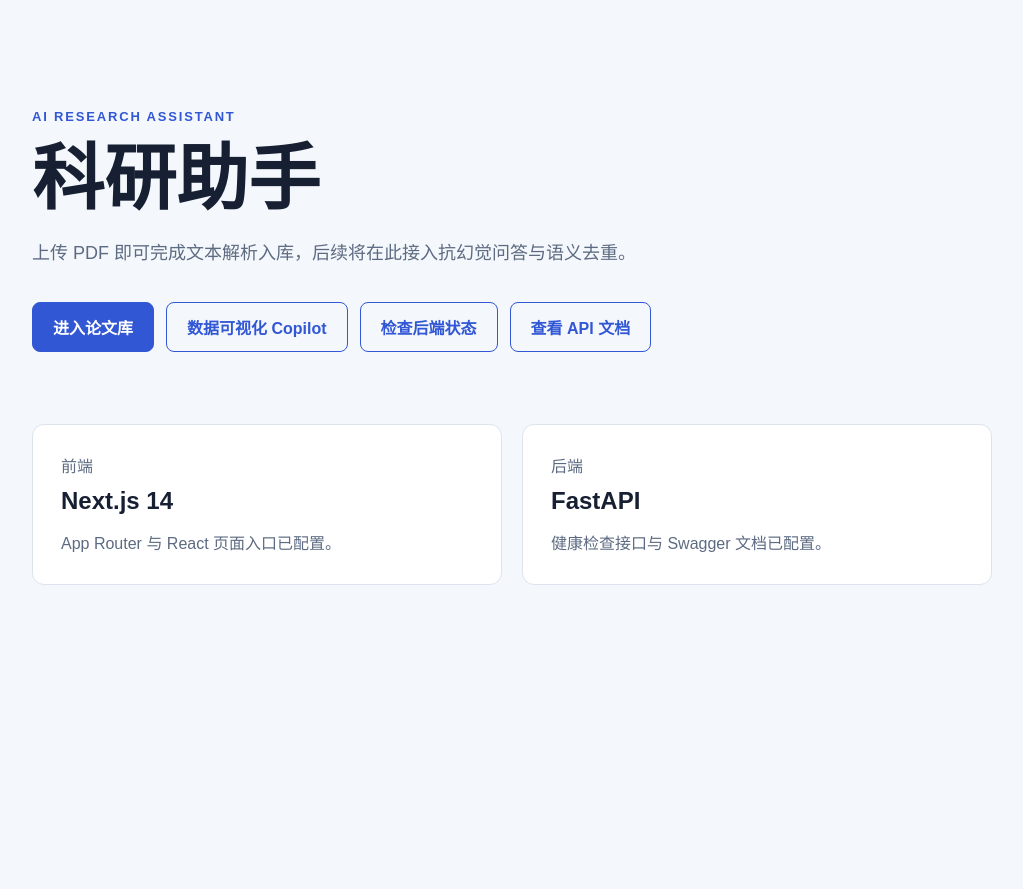
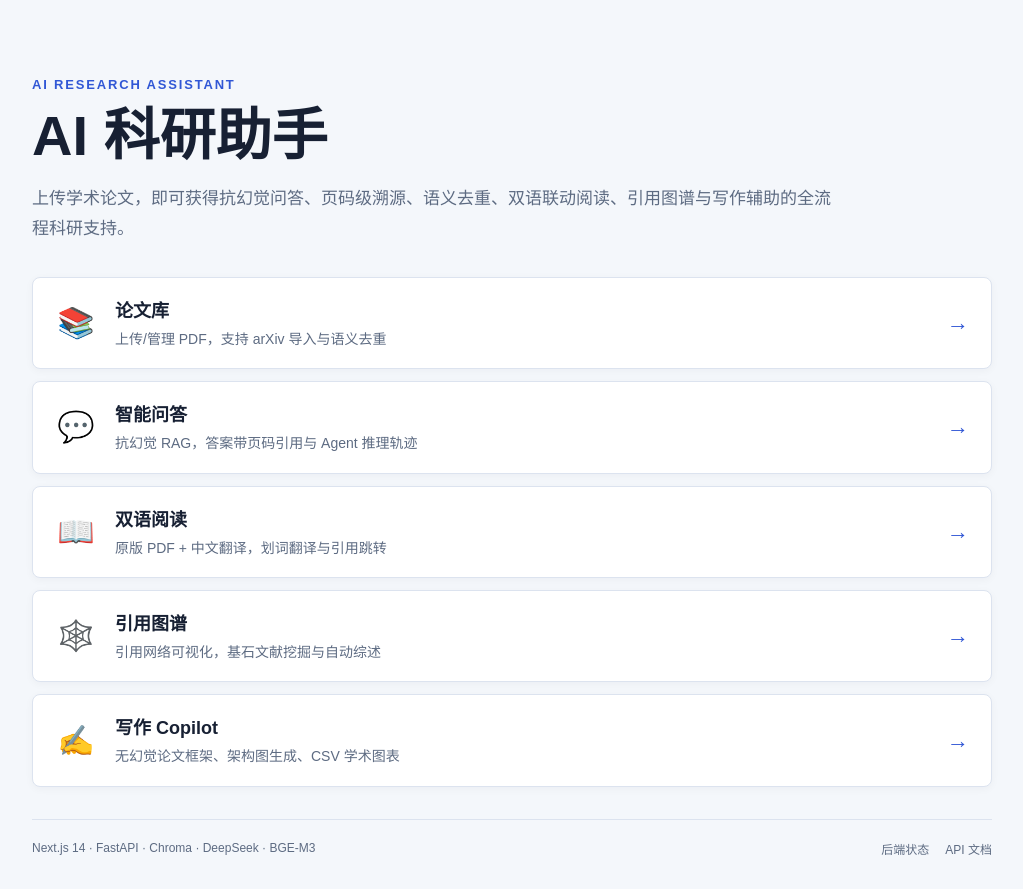
Before and after one commit to gnnnnnacpdht/research-assistant, a Next.js app in the folder frontend/: page / in a window 1280 px wide. Shown: the whole page, without its empty margins (128-1151 px from the left). Before the commit the page ends 800 px from the top, so only its background shows below. Built offline with nearby package versions, Linux system fonts and the light colour scheme; no server answers.

Commit message:
style: 首页入口卡片改版

```diff
--- a/frontend/app/globals.css
+++ b/frontend/app/globals.css
@@ -75,43 +75,107 @@ h1 {
   color: var(--primary);
 }
 
-.status-grid {
+/* 首页：五个纵向入口，整行可点击；悬停仅做轻量位移，不影响布局。 */
+.home-main {
+  width: min(960px, calc(100% - 40px));
+  padding-top: 64px;
+  padding-bottom: 32px;
+}
+
+.home-hero {
+  max-width: 820px;
+  margin-bottom: 32px;
+}
+
+.home-hero h1 {
+  margin: 10px 0 16px;
+  font-size: clamp(38px, 6vw, 56px);
+}
+
+.home-hero .intro {
+  max-width: 800px;
+  font-size: 17px;
+}
+
+.home-entries {
   display: grid;
-  grid-template-columns: repeat(2, minmax(0, 1fr));
-  gap: 20px;
-  margin-top: 72px;
-}
-
-.status-grid article {
-  padding: 28px;
+  gap: 12px;
+}
+
+.home-entry {
+  display: flex;
+  align-items: center;
+  gap: 18px;
+  min-height: 86px;
+  padding: 18px 22px;
   border: 1px solid var(--border);
-  border-radius: 12px;
-  background: white;
-}
-
-.status-grid span,
-.status-grid p {
+  border-radius: 8px;
+  background: #fff;
+  box-shadow: 0 2px 8px rgba(23, 32, 51, 0.04);
+  transition: transform 0.18s ease, background-color 0.18s ease, border-color 0.18s ease;
+}
+
+.home-entry:hover {
+  transform: translateX(4px);
+  border-color: #bfdbfe;
+  background: #eff6ff;
+}
+
+.home-entry-icon {
+  flex: 0 0 42px;
+  font-size: 30px;
+  line-height: 1;
+  text-align: center;
+}
+
+.home-entry-copy {
+  display: flex;
+  flex: 1;
+  flex-direction: column;
+  gap: 6px;
+  min-width: 0;
+}
+
+.home-entry-copy strong {
+  color: var(--foreground);
+  font-size: 18px;
+}
+
+.home-entry-copy > span {
   color: var(--muted);
-}
-
-.status-grid h2 {
-  margin: 10px 0;
-}
-
-.status-grid p {
-  margin-bottom: 0;
+  font-size: 14px;
   line-height: 1.6;
 }
+
+.home-entry-arrow {
+  color: var(--primary);
+  font-size: 22px;
+}
+
+.home-footer {
+  display: flex;
+  align-items: center;
+  justify-content: space-between;
+  gap: 16px;
+  margin-top: 32px;
+  padding-top: 20px;
+  border-top: 1px solid var(--border);
+  color: var(--muted);
+  font-size: 12px;
+}
+
+.home-footer p { margin: 0; }
+
+.home-debug-links { display: flex; gap: 16px; }
+.home-debug-links a:hover { color: var(--primary); text-decoration: underline; }
 
 @media (max-width: 640px) {
   .container {
     padding: 56px 0;
   }
 
-  .status-grid {
-    grid-template-columns: 1fr;
-    margin-top: 48px;
-  }
+  .home-main { padding-top: 40px; }
+  .home-footer { align-items: flex-start; flex-direction: column; }
 }
 
 /* ---------- 论文库页面 ---------- */
--- a/frontend/app/page.js
+++ b/frontend/app/page.js
@@ -1,42 +1,69 @@
 import { apiBaseUrl } from "../lib/apiBase";
+
+const entries = [
+  {
+    href: "/papers",
+    icon: "📚",
+    title: "论文库",
+    description: "上传/管理 PDF，支持 arXiv 导入与语义去重",
+  },
+  {
+    href: "/ask",
+    icon: "💬",
+    title: "智能问答",
+    description: "抗幻觉 RAG，答案带页码引用与 Agent 推理轨迹",
+  },
+  {
+    href: "/read?paper_id=24",
+    icon: "📖",
+    title: "双语阅读",
+    description: "原版 PDF + 中文翻译，划词翻译与引用跳转",
+  },
+  {
+    href: "/graph?paper_id=24",
+    icon: "🕸️",
+    title: "引用图谱",
+    description: "引用网络可视化，基石文献挖掘与自动综述",
+  },
+  {
+    href: "/copilot",
+    icon: "✍️",
+    title: "写作 Copilot",
+    description: "无幻觉论文框架、架构图生成、CSV 学术图表",
+  },
+];
 
 export default function Home() {
   return (
-    <main className="container">
-      <section className="hero">
+    <main className="container home-main">
+      <section className="hero home-hero">
         <p className="eyebrow">AI RESEARCH ASSISTANT</p>
-        <h1>科研助手</h1>
+        <h1>AI 科研助手</h1>
         <p className="intro">
-          上传 PDF 即可完成文本解析入库，后续将在此接入抗幻觉问答与语义去重。
+          上传学术论文，即可获得抗幻觉问答、页码级溯源、语义去重、双语联动阅读、引用图谱与写作辅助的全流程科研支持。
         </p>
-        <div className="actions">
-          <a className="primary" href="/papers">
-            进入论文库
-          </a>
-          <a className="secondary" href="/copilot">
-            数据可视化 Copilot
-          </a>
-          <a className="secondary" href={`${apiBaseUrl}/api/health`}>
-            检查后端状态
-          </a>
-          <a className="secondary" href={`${apiBaseUrl}/docs`}>
-            查看 API 文档
-          </a>
-        </div>
       </section>
 
-      <section className="status-grid" aria-label="项目状态">
-        <article>
-          <span>前端</span>
-          <h2>Next.js 14</h2>
-          <p>App Router 与 React 页面入口已配置。</p>
-        </article>
-        <article>
-          <span>后端</span>
-          <h2>FastAPI</h2>
-          <p>健康检查接口与 Swagger 文档已配置。</p>
-        </article>
-      </section>
+      <nav className="home-entries" aria-label="核心功能入口">
+        {entries.map((entry) => (
+          <a className="home-entry" href={entry.href} key={entry.href}>
+            <span className="home-entry-icon" aria-hidden="true">{entry.icon}</span>
+            <span className="home-entry-copy">
+              <strong>{entry.title}</strong>
+              <span>{entry.description}</span>
+            </span>
+            <span className="home-entry-arrow" aria-hidden="true">→</span>
+          </a>
+        ))}
+      </nav>
+
+      <footer className="home-footer">
+        <p>Next.js 14 · FastAPI · Chroma · DeepSeek · BGE-M3</p>
+        <div className="home-debug-links">
+          <a href={`${apiBaseUrl}/api/health`}>后端状态</a>
+          <a href={`${apiBaseUrl}/docs`}>API 文档</a>
+        </div>
+      </footer>
     </main>
   );
 }
```
Also changed, not shown: 1 other file (tests, documents, lock files or other folders).
